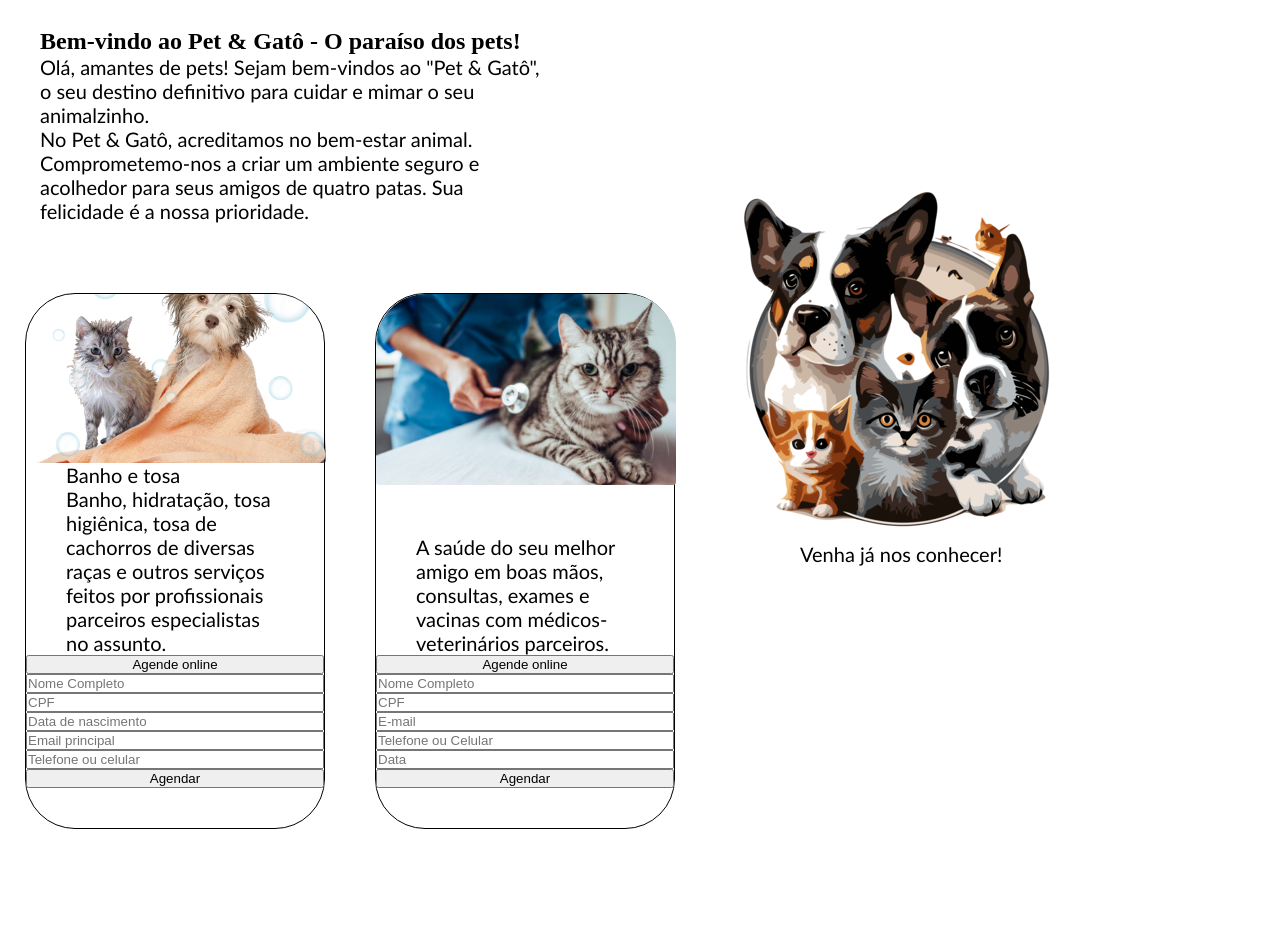
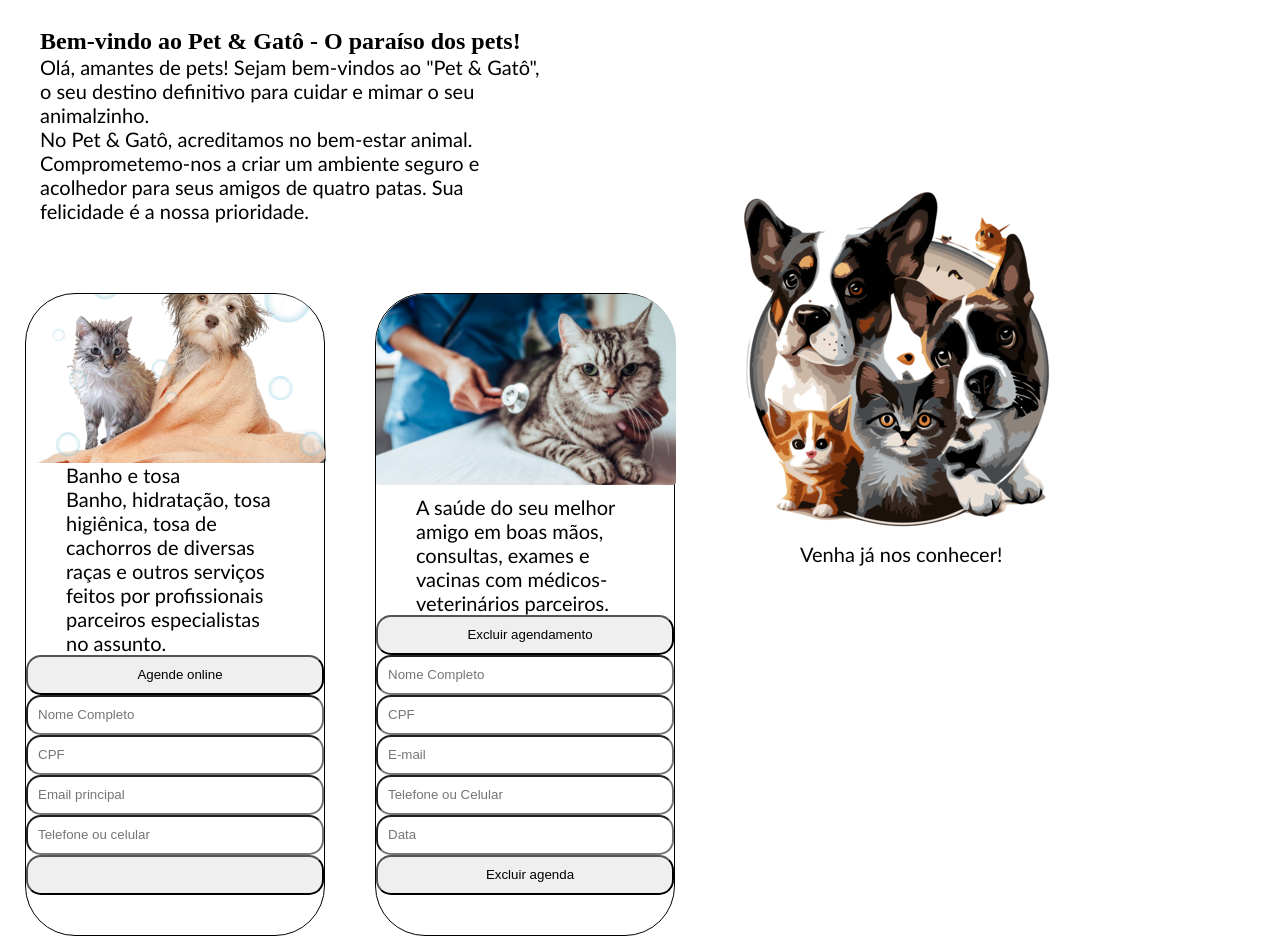
Before and after one commit to cavalcantt1/Pet-Gat-, a website: page src/views/index.html in a window 1280 px wide. Shown: the part 122-1058 px from the top of the page. Before the commit the page ends 951 px from the top, so only its background shows below. Drawn offline with Linux system fonts and the light colour scheme; files that its build step writes are made by us from their sources; files whose address does not match are found by name.

Commit message:
adicionados varios arquivos

```diff
--- a/home.js
+++ /dev/null
@@ -1 +0,0 @@
-let
--- a/style.css
+++ b/src/public/css/style.css
@@ -112,10 +112,6 @@ section {
    flex-direction: row;
 }
 
-.anuncios form input {
-
-}
-
 #foto_principal {
    margin-right: 200px;
    margin-top: 200px;
@@ -128,3 +124,21 @@ section {
     margin-left: 80px;
 
 }
+
+.boton {
+    height: 40px;
+    padding-left: 10px;
+    border-radius: 15px;
+}
+
+.boton_dois {
+    height: 40px;
+    padding-left: 10px;
+    border-radius: 15px;
+}
+
+button {
+    height: 40px;
+    padding-left: 10px;
+    border-radius: 15px;
+}
--- a/index.html
+++ b/src/views/index.html
@@ -3,7 +3,7 @@
 <head>
     <meta charset="UTF-8">
     <meta name="viewport" content="width=device-width, initial-scale=1.0">
-    <link rel="stylesheet" href="style.css">
+    <link rel="stylesheet" href="/style.css">
     <title>Pet & Gatô</title>
 </head>
 <body>
@@ -12,7 +12,7 @@
     <header>
 
         <div id="topo_do_site">
-            <img src="imagens/logosite.png" alt="logo do site">
+            <img src="/imagens/logosite.png" alt="logo do site">
             <h1>Pet & Gatô</h1>
         </div>
 
@@ -47,29 +47,37 @@
                     <p>Banho e tosa</p>
                     <p>Banho, hidratação, tosa higiênica, tosa de cachorros de diversas raças e outros serviços feitos por profissionais parceiros especialistas no assunto.</p>
                     <button>Agende online</button>
-                    <form id="form_mat">
-                        <input type="text" placeholder="Nome Completo" name="nome">
-                        <input type="text" placeholder="CPF" name="cpf">
-                        <input type="text" placeholder="Data de nascimento">
-                        <input type="email" placeholder="Email principal" name="email">
-                        <input type="tel" placeholder="Telefone ou celular" name="telefone">
-                        <input id="btn_sub_mat" type="submit" value="Agendar">
-                    </form>
+
+
+                        <form action="/criar" method="post">
+                            <input class="boton" type="text" placeholder="Nome Completo" name="nome_mm">
+                            <input class="boton" type="text" placeholder="CPF" name="cpf">
+                            <input class="boton" type="email" placeholder="Email principal" name="email">
+                            <input class="boton" type="tel" placeholder="Telefone ou celular" name="telefone">
+                            <input class="boton_dois" id="btn_sub_mat" type="submit" value="">
+                        </form>
+
+
+
                 </div>
+
 
                     <div class="anuncios">
                         <img class="imagens" src="imagens/imgvetbut2.png" alt="imagem botão dois">
                         <p>A saúde do seu melhor amigo em boas mãos, consultas, exames e vacinas com médicos-veterinários parceiros.</p>
-                        <button>Agende online</button>
+                        <button>Excluir agendamento</button>
 
-                        <form action="">
-                            <input type="text" placeholder="Nome Completo">
-                            <input type="text" placeholder="CPF">
-                            <input type="email" placeholder="E-mail">
-                            <input type="tel" placeholder="Telefone ou Celular">
-                            <input type="datetime" placeholder="Data">
-                            <input id="btn_sub_age" type="submit" value="Agendar">
+                        <form action="excluir" method="delete">
+                            <input class="boton" type="text" placeholder="Nome Completo">
+                            <input class="boton" type="text" placeholder="CPF">
+                            <input class="boton" type="email" placeholder="E-mail">
+                            <input class="boton" type="tel" placeholder="Telefone ou Celular">
+                            <input class="boton" type="datetime" placeholder="Data">
+                            <input class="boton_dois" id="btn_sub_age" type="submit" value="Excluir agenda">
                         </form>
+
+
+
                     </div>
             </div>
 
```
Also changed, not shown: package.json (added, +20 -0 lines), src/server.js (added, +59 -0 lines), contatos.html (deleted), sobre.html (deleted), src/public/imagens/imagemprinci.png (renamed from imagens/imagemprinci.png), src/public/imagens/imgbut1.png (renamed from imagens/imgbut1.png), src/public/imagens/imgvetbut2.png (renamed from imagens/imgvetbut2.png), src/public/imagens/logosite.png (renamed from imagens/logosite.png), src/public/js/home.js (added), 4 other files.
